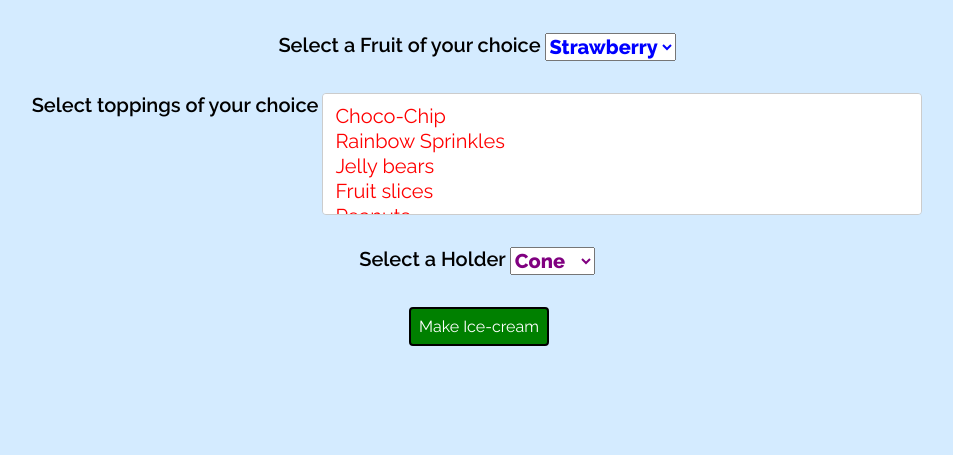
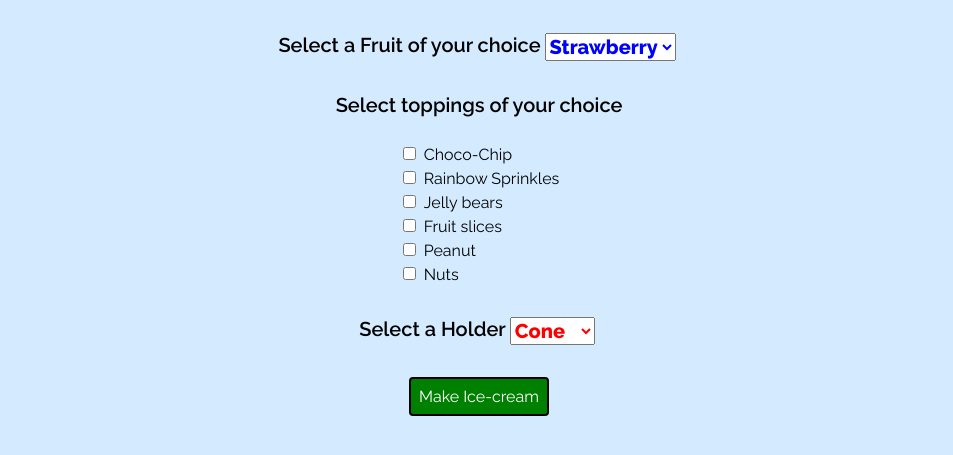
Before and after one commit to IamDikshaR/Basic-projects, a plain HTML site: page Ice cream store/index.html in a window 1280 px wide. Shown: the part 125-580 px from the top of the page, without its empty margins (161-1114 px from the left). Drawn offline with Linux system fonts and the light colour scheme.

Commit message:
topping choices

```diff
--- a/Ice cream store/index.html
+++ b/Ice cream store/index.html
@@ -28,17 +28,35 @@
                 <option value="kiwi">Kiwi</option>
                 <option value="coconut">Coconut</option>
             </select>
+
     </div>
     <div class="choice topping-choice">
-        <label for="myTopping">Select toppings of your choice</label>
-        <select id="myTopping" name="topping" multiple>
+        <div class="topping-style">
+            <label for="myTopping">Select toppings of your choice</label><br>
+        <!-- <select id="myTopping" name="topping" multiple>
             <option value="chocochip">Choco-Chip</option>
             <option value="sprinkles">Rainbow Sprinkles</option>
             <option value="jelly">Jelly bears</option>
             <option value="fruit">Fruit slices</option>
             <option value="peanut">Peanuts</option>
             <option value="nuts">Nuts</option>
-        </select>
+        </select> -->
+        <div>
+        <input type="checkbox" id="chocochip" name="chocochip" value="chocochip">
+        <label for="chocochip" class="checkbox"> Choco-Chip</label><br>
+        <input type="checkbox" id="sprinkles" name="sprinkles" value="sprinkles">
+        <label for="sprinkles" class="checkbox"> Rainbow Sprinkles</label><br>
+        <input type="checkbox" id="jelly" name="jelly" value="jelly">
+        <label for="jelly" class="checkbox">Jelly bears</label><br>
+        <input type="checkbox" id="fruit" name="fruit" value="fruit">
+        <label for="fruit" class="checkbox">Fruit slices</label><br>
+        <input type="checkbox" id="peanut" name="peanut" value="peanut">
+        <label for="peanut" class="checkbox">Peanut</label><br>
+        <input type="checkbox" id="nuts" name="nuts" value="nuts">
+        <label for="nuts" class="checkbox">Nuts</label><br>
+        </div>
+
+        </div>
     </div>
     <div class="choice holder-choice">
         <label for="myHolder">Select a Holder</label>
--- a/Ice cream store/styles.css
+++ b/Ice cream store/styles.css
@@ -27,6 +27,7 @@ div.hide{
     margin: 32px;
     font-size: 20px;
     font-weight: 600;
+    /* box-sizing: border-box; */
 }
 
 #myFruit{
@@ -38,7 +39,7 @@ div.hide{
     margin: 0px 4px;
 }
 
-#myTopping{
+/* #myTopping{
     display: inline-block;
     font-family: 'Raleway';
     font-size:  20px;
@@ -47,7 +48,21 @@ div.hide{
     padding: 10px;
     border: 1px solid #ccc;
     border-radius: 4px;
-    color:red;
+    color:green;
+} */
+
+/* input[type="checkbox"]:checked{
+    color:green;
+} */
+
+.checkbox{
+    font-size: 16px;
+    font-weight: 400;
+}
+.topping-style{
+    display: flex;
+    flex-direction: column;
+    align-items: center;
 }
 
 #myHolder{
@@ -55,9 +70,10 @@ div.hide{
     font-family: 'Raleway';
     font-weight: 800;
     font-size:  20px;
-    color:purple;
+    color:red;
     margin: 0px 4px;
 }
+
 
 button{
     display:flex;
```
